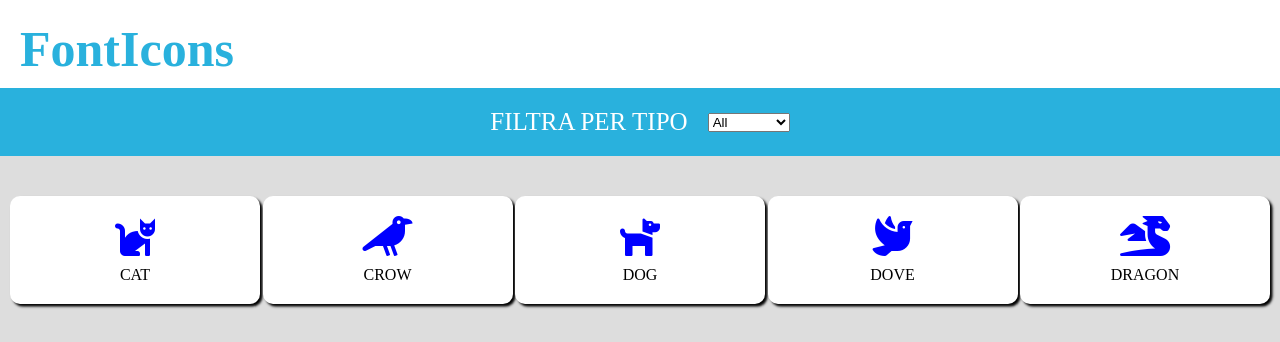
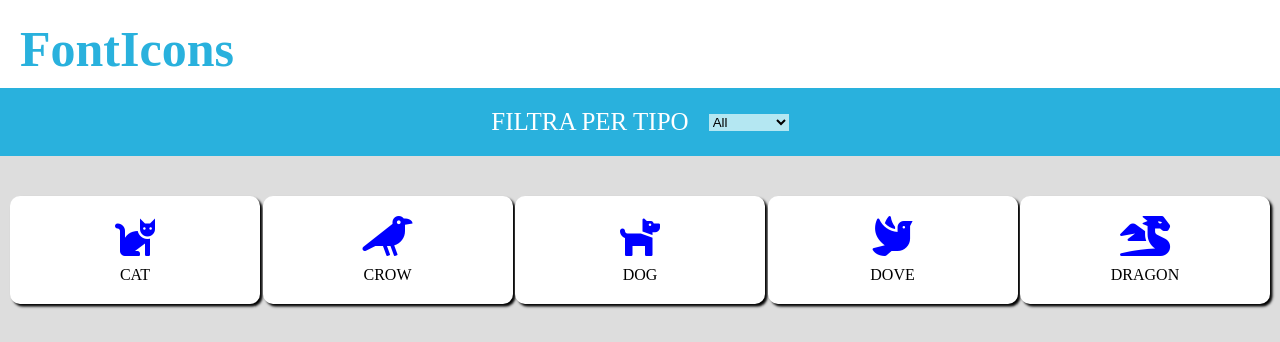
Before and after one commit to paoloferrari97/js-es6-icons, a plain HTML site: page index.html in a window 1280 px wide. Shown: the top 342 px of the page. Drawn offline with Linux system fonts and the light colour scheme.

Commit message:
Sistemo css di select

```diff
--- a/assets/css/style.css
+++ b/assets/css/style.css
@@ -61,3 +61,10 @@ header > h1 {
 .card > i {
   font-size: 40px;
 }
+
+select {
+  /* border-right: black 1px solid; */
+  border: none;
+  color: black;
+  background-color: #b4e7f2;
+}
```
